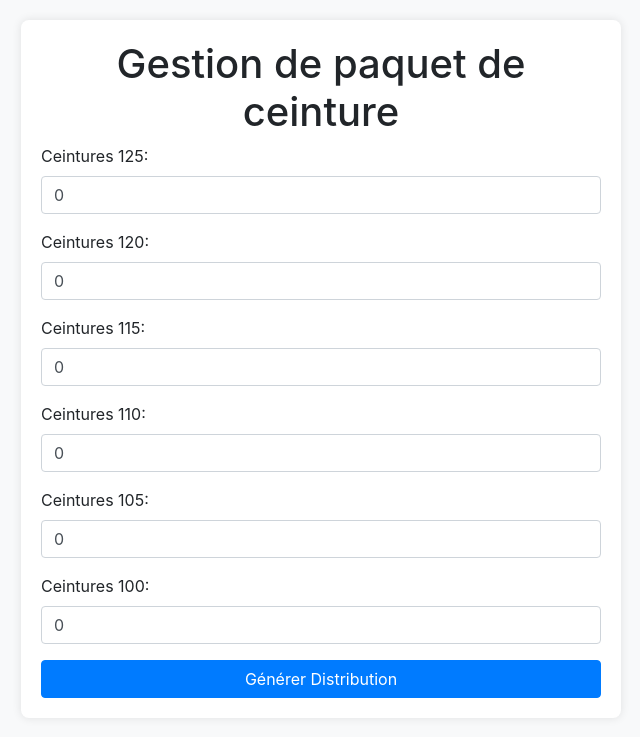
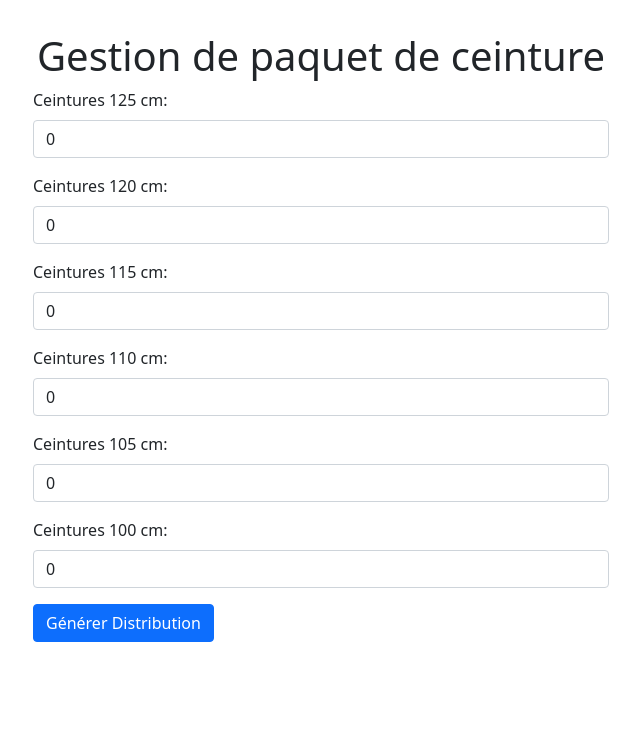
Before and after one commit to balimassinissa/gestion_de_packet, a Flask app: page / in a window 1280 px wide. Shown: the top 737 px of the page, without its empty margins (319-959 px from the left). Run offline with Flask 3, Linux system fonts and the light colour scheme; some libraries are stand-ins or nearby versions.

Commit message:
dernier update

```diff
--- a/static/script.js
+++ b/static/script.js
@@ -9,8 +9,23 @@ function generateDistribution() {
         document.getElementById("packs").innerHTML = "";
         data.forEach((pack, index) => {
             var packDiv = document.createElement("div");
-            packDiv.className = "list-group-item";
-            packDiv.textContent = `Paquet ${index + 1}: ${pack.join(", ")}`;
+            packDiv.className = "pack";
+            var packHeader = document.createElement("div");
+            packHeader.className = "pack-header";
+            packHeader.textContent = `Paquet ${index + 1}`;
+            packDiv.appendChild(packHeader);
+
+            var packContent = document.createElement("div");
+            packContent.innerHTML = `
+                <p>Ceintures 125 cm: ${pack[0]}</p>
+                <p>Ceintures 120 cm: ${pack[1]}</p>
+                <p>Ceintures 115 cm: ${pack[2]}</p>
+                <p>Ceintures 110 cm: ${pack[3]}</p>
+                <p>Ceintures 105 cm: ${pack[4]}</p>
+                <p>Ceintures 100 cm: ${pack[5]}</p>
+            `;
+            packDiv.appendChild(packContent);
+
             document.getElementById("packs").appendChild(packDiv);
         });
         document.getElementById("distributionResult").classList.remove("hidden");
--- a/templates/index.html
+++ b/templates/index.html
@@ -4,71 +4,67 @@
     <meta charset="UTF-8">
     <meta name="viewport" content="width=device-width, initial-scale=1.0">
     <title>Gestion de paquet de ceinture</title>
-    <link href="https://stackpath.bootstrapcdn.com/bootstrap/4.5.2/css/bootstrap.min.css" rel="stylesheet">
+    <link href="https://cdn.jsdelivr.net/npm/bootstrap@5.1.3/dist/css/bootstrap.min.css" rel="stylesheet">
     <style>
         body {
-            padding: 20px;
-            background-color: #f8f9fa;
+            padding: 2rem;
         }
         .container {
             max-width: 600px;
-            margin: auto;
-            background: #fff;
-            padding: 20px;
-            border-radius: 8px;
-            box-shadow: 0 0 10px rgba(0, 0, 0, 0.1);
+            margin: 0 auto;
+        }
+        .pack {
+            border: 1px solid #ddd;
+            padding: 1rem;
+            margin-bottom: 1rem;
+            border-radius: 5px;
+        }
+        .pack-header {
+            font-weight: bold;
+            margin-bottom: 0.5rem;
         }
         .hidden {
             display: none;
-        }
-        h1, h2 {
-            text-align: center;
-        }
-        .btn-primary {
-            width: 100%;
         }
     </style>
 </head>
 <body>
     <div class="container">
-        <h1>Gestion de paquet de ceinture</h1>
-        <form id="beltForm">
-            <div class="form-group">
-                <label for="belt125">Ceintures 125:</label>
-                <input type="number" class="form-control" id="belt125" name="belt125" min="0" value="0">
+        <h1 class="text-center">Gestion de paquet de ceinture</h1>
+        <form id="beltForm" class="mb-4">
+            <div class="mb-3">
+                <label for="belt125" class="form-label">Ceintures 125 cm:</label>
+                <input type="number" id="belt125" name="belt125" class="form-control" min="0" value="0">
             </div>
-            <div class="form-group">
-                <label for="belt120">Ceintures 120:</label>
-                <input type="number" class="form-control" id="belt120" name="belt120" min="0" value="0">
+            <div class="mb-3">
+                <label for="belt120" class="form-label">Ceintures 120 cm:</label>
+                <input type="number" id="belt120" name="belt120" class="form-control" min="0" value="0">
             </div>
-            <div class="form-group">
-                <label for="belt115">Ceintures 115:</label>
-                <input type="number" class="form-control" id="belt115" name="belt115" min="0" value="0">
+            <div class="mb-3">
+                <label for="belt115" class="form-label">Ceintures 115 cm:</label>
+                <input type="number" id="belt115" name="belt115" class="form-control" min="0" value="0">
             </div>
-            <div class="form-group">
-                <label for="belt110">Ceintures 110:</label>
-                <input type="number" class="form-control" id="belt110" name="belt110" min="0" value="0">
+            <div class="mb-3">
+                <label for="belt110" class="form-label">Ceintures 110 cm:</label>
+                <input type="number" id="belt110" name="belt110" class="form-control" min="0" value="0">
             </div>
-            <div class="form-group">
-                <label for="belt105">Ceintures 105:</label>
-                <input type="number" class="form-control" id="belt105" name="belt105" min="0" value="0">
+            <div class="mb-3">
+                <label for="belt105" class="form-label">Ceintures 105 cm:</label>
+                <input type="number" id="belt105" name="belt105" class="form-control" min="0" value="0">
             </div>
-            <div class="form-group">
-                <label for="belt100">Ceintures 100:</label>
-                <input type="number" class="form-control" id="belt100" name="belt100" min="0" value="0">
+            <div class="mb-3">
+                <label for="belt100" class="form-label">Ceintures 100 cm:</label>
+                <input type="number" id="belt100" name="belt100" class="form-control" min="0" value="0">
             </div>
             <button type="button" class="btn btn-primary" onclick="generateDistribution()">Générer Distribution</button>
         </form>
 
-        <div id="distributionResult" class="hidden mt-4">
+        <div id="distributionResult" class="hidden">
             <h2>Résultat de la distribution:</h2>
-            <div id="packs" class="list-group"></div>
+            <div id="packs" class="mt-3"></div>
         </div>
     </div>
 
-    <script src="https://code.jquery.com/jquery-3.5.1.min.js"></script>
-    <script src="https://cdn.jsdelivr.net/npm/@popperjs/core@2.5.4/dist/umd/popper.min.js"></script>
-    <script src="https://stackpath.bootstrapcdn.com/bootstrap/4.5.2/js/bootstrap.min.js"></script>
-    <script src="{{ url_for('static', filename='script.js') }}"></script>
+    <script src="script.js"></script>
 </body>
 </html>
```
